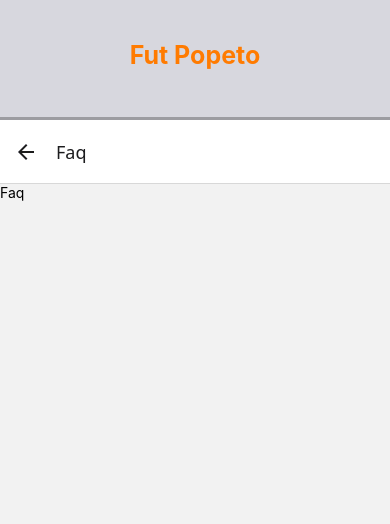
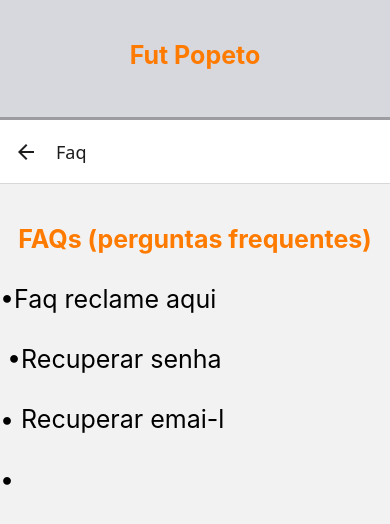
Before and after one commit to Eliveltoncosta014/multplataform, a React Native app in the folder meuapp/: screen /Faq in a window 390 px wide. Shown: the top 524 px of the page. Built offline with nearby package versions, Linux system fonts and the light colour scheme.

Commit message:
feat:adicionando aqv

```diff
--- a/meuapp/src/Telas/Faq.js
+++ b/meuapp/src/Telas/Faq.js
@@ -1,9 +1,49 @@
 import React from 'react'
-import { View,Text } from 'react-native'
+import { View,Text,StyleSheet } from 'react-native'
 export default function Faq() {
   return (
-    <View>
-        <Text>Faq</Text>
-    </View>
+
+  <View style={estilos.container}>
+    <Text style={estilos.titulo}>FAQs (perguntas frequentes)</Text>
+        <Text style= {estilos.perguntas}>•Faq reclame aqui</Text>
+          <Text style={estilos.perguntas}> •Recuperar senha </Text>
+        <Text style= {estilos.perguntas}>• Recuperar emai-l</Text>
+        <Text style={estilos.perguntas}>•               </Text>
+
+
+
+
+  </View>
+
+
   )
 }
+const estilos = StyleSheet.create({
+    topo: {
+        width: "100%",
+        height: 120,
+        backgroundColor: "#d7d7de",
+        borderBottomColor: "#9c9ca1ff",
+        borderBottomWidth: 3
+
+      },
+    titulo: {
+        width: "100%",
+        textAlign: 'center',
+        color: "#ff7b00ff",
+        fontWeight: "bold",
+        fontSize: 25,
+        paddingTop: 40
+    },
+    perguntas:{
+         paddingTop:30,
+         fontSize: 25,
+
+
+
+
+
+
+
+    }
+});
--- a/meuapp/src/Telas/Home.js
+++ b/meuapp/src/Telas/Home.js
@@ -10,12 +10,15 @@ export default function Home() {
         title="Sobre"
         content="Saiba mais sobre nossos serviços."
         TextButton="Ir para sobre*"
-
+        onPress={
+            ()=> navigation.navigate('Sobre')}
       />
       <Card
         title="Faq "
         content="Saiba mais sobre Faq."
         TextButton="Ir para Faq *"
+         onPress={
+            ()=> navigation.navigate('Faq')}
       />
 
     </View>
```
